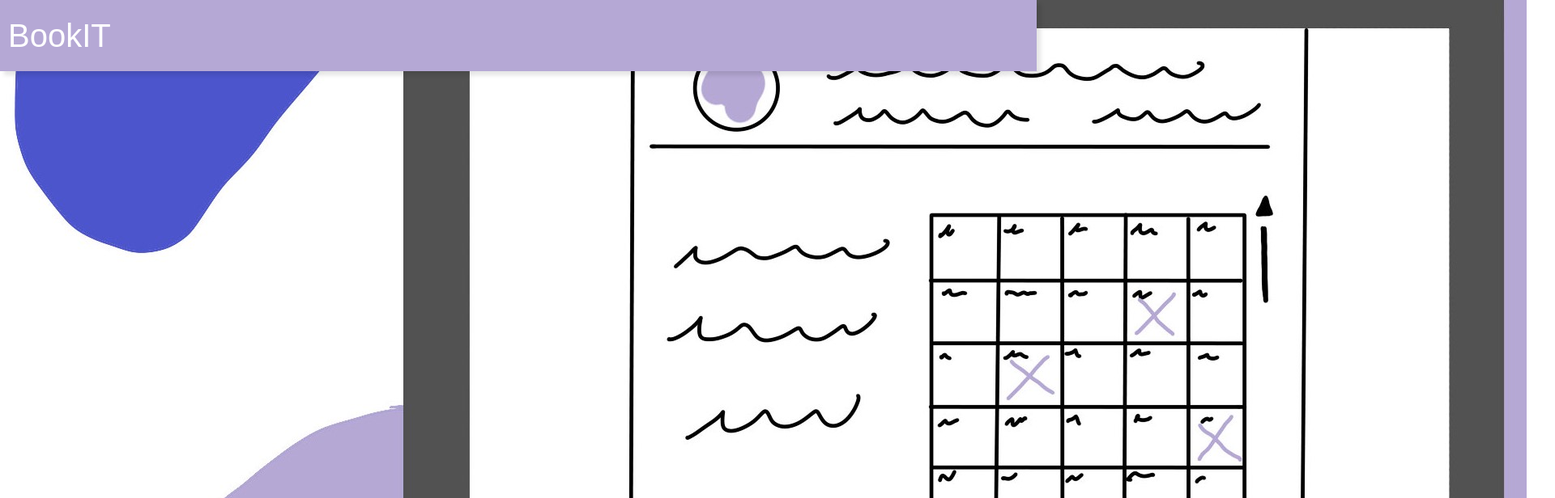
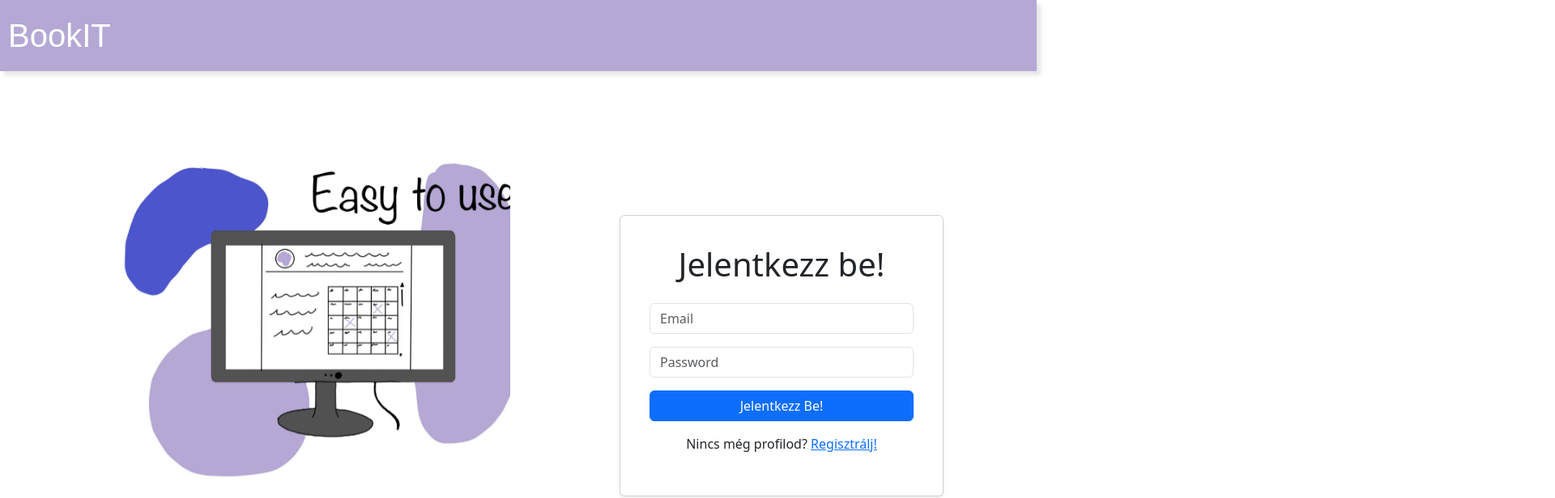
Before and after one commit to Booking-BA-BO/frontend, a React (Vite) app: page /login in a window 1280 px wide. Shown: the top 616 px of the page at 81% size, 1920 px wide, since content can reach past the window. Built offline with nearby package versions, Linux system fonts and the light colour scheme.

Commit message:
Bejelentkezes Reszponzivitas alakitasa

```diff
--- a/src/components/Galery.jsx
+++ b/src/components/Galery.jsx
@@ -1,6 +1,6 @@
 import React, { useState, useEffect } from 'react';
 
-const Galery = () => {
+const Gallery = () => {
   const images = [
     '/images/v1.jpg',
     '/images/v2.jpg',
@@ -18,6 +18,15 @@ const Galery = () => {
     return () => clearInterval(intervalId);
   }, []);
 
+  const styles = {
+    carouselImage: {
+      width: '100%',
+      margin: '100px',
+      padding: '50px',
+      maxWidth: '750px'
+    },
+  };
+
   return (
     <div className="carousel slide" data-bs-ride="carousel">
       <div className="carousel-inner">
@@ -29,6 +38,7 @@ const Galery = () => {
             <img
               src={image}
               alt={`Animation ${index}`}
+              style={styles.carouselImage}
             />
           </div>
         ))}
@@ -37,4 +47,4 @@ const Galery = () => {
   );
 };
 
-export default Galery;
+export default Gallery;
--- a/src/pages/Welcome.jsx
+++ b/src/pages/Welcome.jsx
@@ -9,14 +9,14 @@ const Welcome = () => {
   <div>
     <Header />
   </div>
-  <div className="grid-container">
-    <div className="galery">
-      <Galery />
-    </div>
-    <div className="login">
-      <Login />
-    </div>
+  <div className="grid-container" style={{ display: 'flex', alignItems: 'stretch' }}>
+  <div className="galery" style={{ flex: 1 }}>
+    <Galery />
   </div>
+  <div className="login" style={{ flex: 1 }}>
+    <Login />
+  </div>
+</div>
 </>
 
 
```
